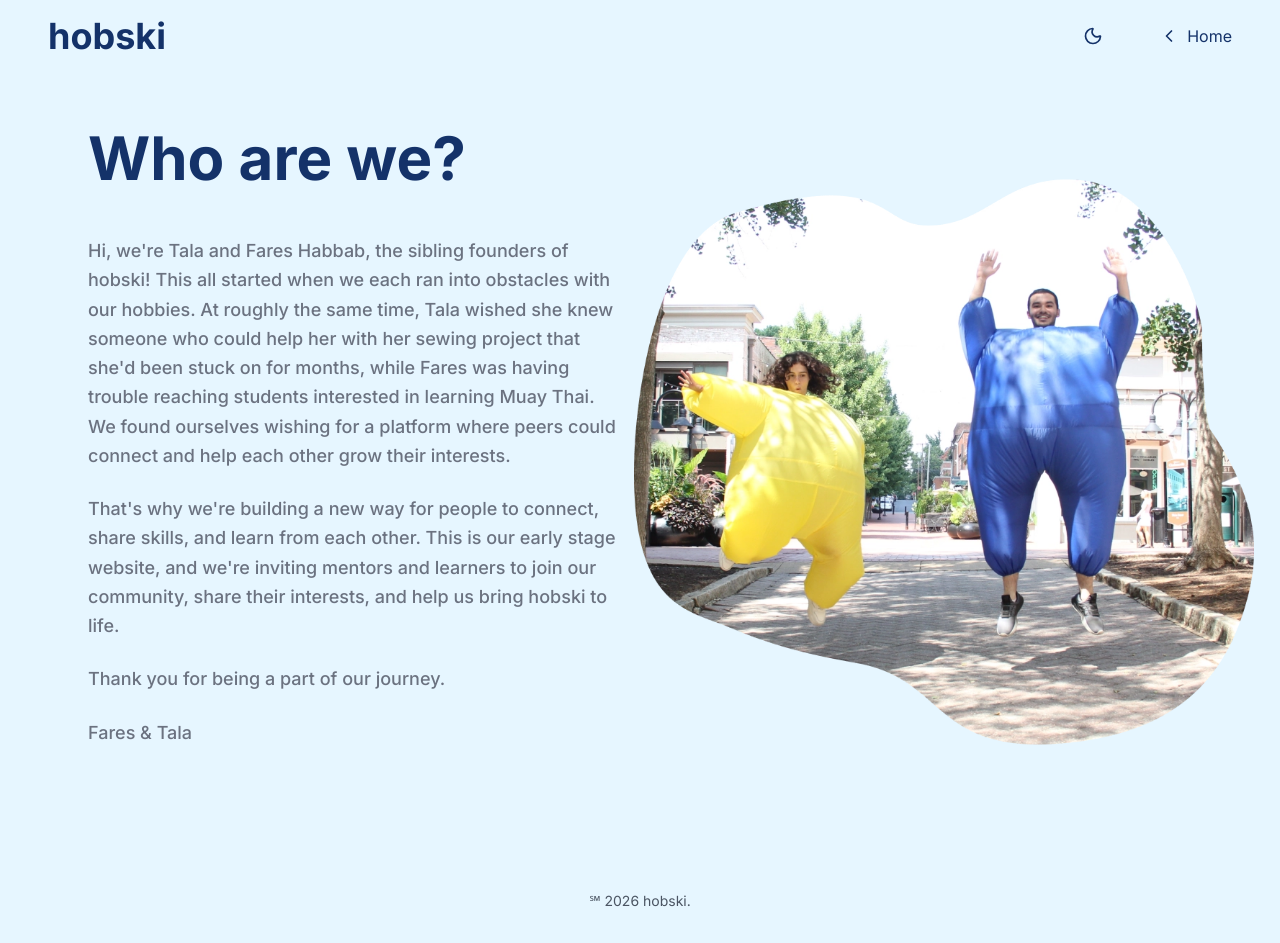
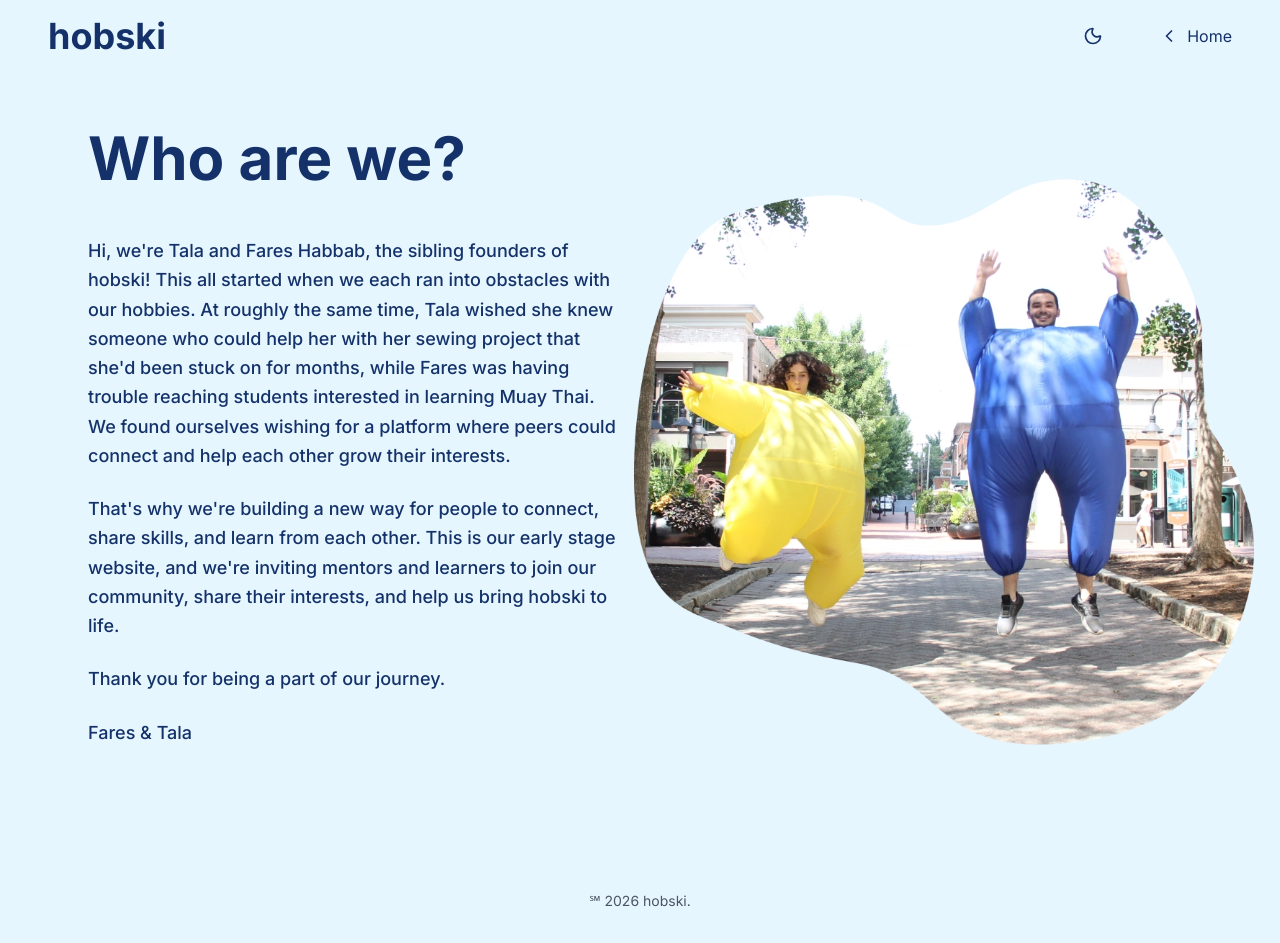
Before and after one commit to fares-hab/hobski, a React (Vite) app: page /about in a window 1280 px wide. Built offline with nearby package versions, Linux system fonts and the light colour scheme.

Commit message:
fixed about me text color

```diff
--- a/src/components/About.jsx
+++ b/src/components/About.jsx
@@ -26,19 +26,19 @@ export default function About({ theme, setTheme }) {
         <div className="grid md:grid-cols-2 gap-12 items-start mb-12">
           {/* Text Content */}
           <div className="space-y-6">
-            <p className="text-lg leading-relaxed font-medium text-theme-muted">
+            <p className="text-lg leading-relaxed font-medium">
               Hi, we're Tala and Fares Habbab, the sibling founders of hobski! This all started when we each ran into obstacles with our hobbies. At roughly the same time, Tala wished she knew someone who could help her with her sewing project that she'd been stuck on for months, while Fares was having trouble reaching students interested in learning Muay Thai. We found ourselves wishing for a platform where peers could connect and help each other grow their interests.
             </p>
 
-            <p className="text-lg leading-relaxed font-medium text-theme-muted">
+            <p className="text-lg leading-relaxed font-medium">
               That's why we're building a new way for people to connect, share skills, and learn from each other. This is our early stage website, and we're inviting mentors and learners to join our community, share their interests, and help us bring hobski to life.
             </p>
 
-            <p className="text-lg leading-relaxed font-medium text-theme-muted">
+            <p className="text-lg leading-relaxed font-medium">
               Thank you for being a part of our journey.
             </p>
 
-            <p className="text-lg leading-relaxed font-medium text-theme-muted">
+            <p className="text-lg leading-relaxed font-medium">
               Fares & Tala
             </p>
           </div>
```
